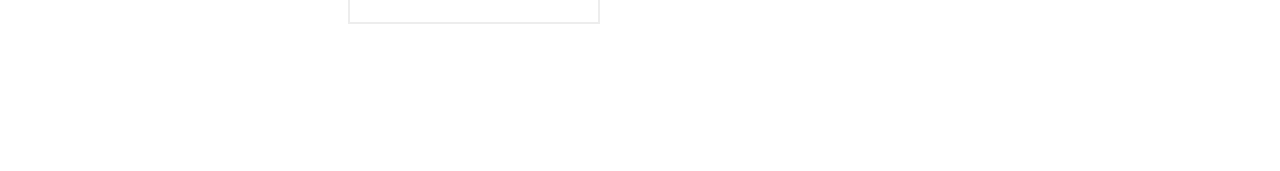
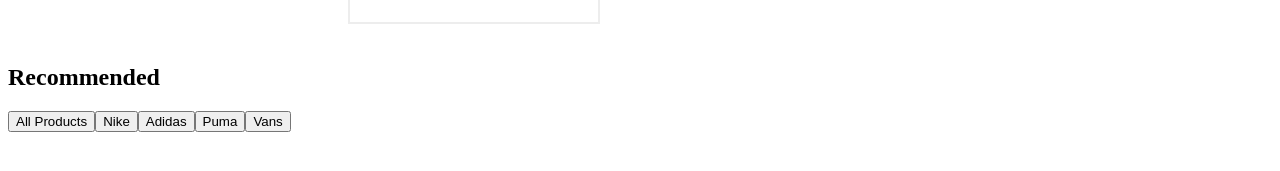
Before and after one commit to martinristow/react-beginners-projects, a React (Vite) app in the folder E-Commerce-Advance-Filtering/: page / in a window 1280 px wide. Shown: the part 447-618 px from the top of the page. Built offline with nearby package versions, Linux system fonts and the light colour scheme.

Commit message:
Add Recommended component with brand filter buttons
- Created `Recommended.jsx` to display brand filter options
- Included buttons for All Products, Nike, Adidas, Puma, and Vans
- Applied basic styling with `Recommended.css`

```diff
--- a/E-Commerce-Advance-Filtering/src/Recommended/Recommended.jsx
+++ b/E-Commerce-Advance-Filtering/src/Recommended/Recommended.jsx
@@ -3,7 +3,18 @@
 
 const Recommended = () => {
     return (
-        <body>Recommended</body>
+        <>
+        <div>
+            <h2 className='recommended-title'>Recommended</h2>
+            <div className="recommended-flex">
+                <button className='btns'>All Products</button>
+                <button className='btns'>Nike</button>
+                <button className='btns'>Adidas</button>
+                <button className='btns'>Puma</button>
+                <button className='btns'>Vans</button>
+            </div>
+        </div>
+        </>
     )
 }
 export default Recommended
```
